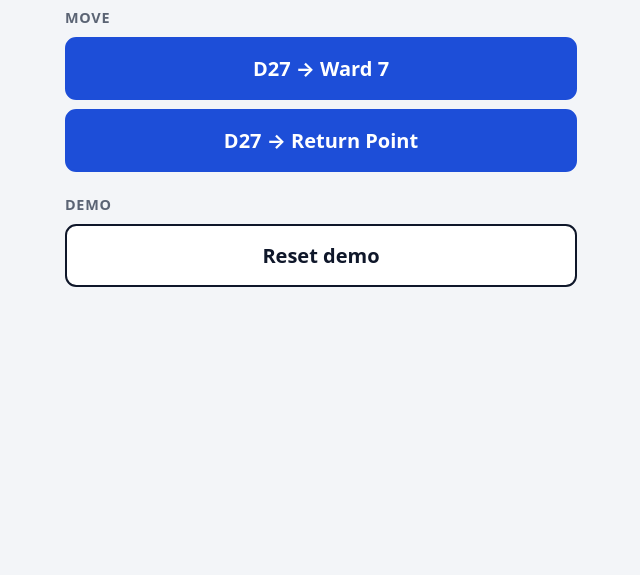
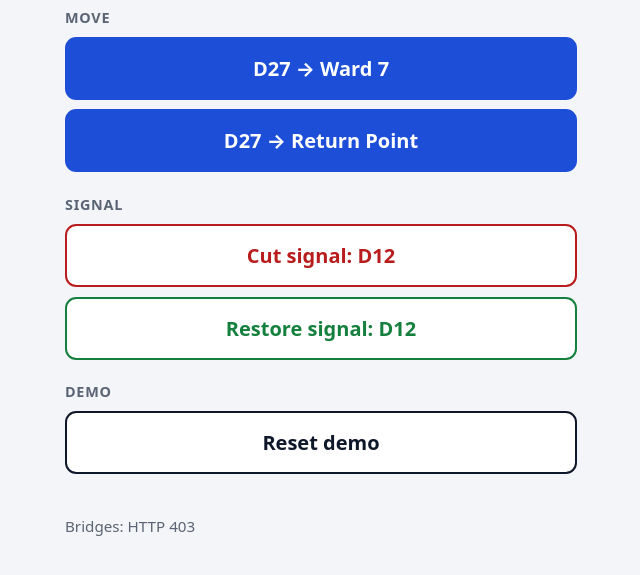
Before and after one commit to Ri-Dearg/health-hack26, a Django app: page /demo/simulator/ in a window 1280 px wide. Shown: the part 133-708 px from the top of the page, without its empty margins (319-959 px from the left). Run offline with Django 5.2, Linux system fonts and the light colour scheme; the visitor is signed in with stand-in values (Sample User, id 1).

Commit message:
feat: ✨ add simulator heartbeat and cut/restore signal buttons
Why: dashboard shows red Disconnected and a Needs locating count when a tag stops reporting
Verified: verify-loop PASS 62/62; HTTP run on scratch db: D12 cut 15s -> disconnected, restore -> ok
Refs: pitch plan v2 slice 5
Next: heartbeat appends ~40 LocationLog rows/min (2 tracked items); dedupe proposal awaits approval

```diff
--- a/equipment/live_views.py
+++ b/equipment/live_views.py
@@ -14,7 +14,7 @@ from django.views.decorators.csrf import csrf_exempt
 from django.views.decorators.http import require_POST
 
 from . import pitch_demo, services
-from .location import active_tag, record_location
+from .location import active_tag, record_location, signal_states
 from .models import Equipment, Loan, LocationLog, Tag, WaitlistEntry
 
 EVENT_TEXT = {
@@ -59,10 +59,12 @@ def bridge_read(request):
 
 
 def ago(when, now):
-    """큰 화면용 상대 시간: just now / 2 min ago / 3 h ago / 4 days ago."""
+    """큰 화면용 상대 시간: just now / 25 sec ago / 2 min ago / 3 h ago / 4 days ago."""
     seconds = max(0, int((now - when).total_seconds()))
+    if seconds < 10:
+        return "just now"
     if seconds < 60:
-        return "just now"
+        return f"{seconds} sec ago"  # 연결이 끊긴 장비는 초 단위로 늘어나는 게 보여야 한다
     if seconds < 3600:
         return f"{seconds // 60} min ago"
     if seconds < 86400:
@@ -79,6 +81,8 @@ def feed_data():
         .prefetch_related(Prefetch("loans", queryset=Loan.objects.open(), to_attr="open_loans"))
         .order_by("asset_number")
     )
+    items = list(items)
+    signals = signal_states([item.pk for item in items], now)
     rows = []
     for item in items:
         loan = item.open_loans[0] if item.open_loans else None
@@ -91,7 +95,7 @@ def feed_data():
             "location": item.location,
             "last_seen": item.location_updated_at.isoformat(),
             "last_seen_text": ago(item.location_updated_at, now),
-            "signal": None,  # 슬라이스 5(연결 끊김) 자리
+            "signal": signals.get(item.pk),  # "ok" / "disconnected" / None(브리지가 본 적 없음)
         })
 
     next_patient = None
@@ -107,7 +111,9 @@ def feed_data():
             }
 
     events = []
-    for log in LocationLog.objects.select_related("equipment").order_by("-recorded_at", "-pk")[:8]:
+    # 시뮬레이터 하트비트는 로그에는 남기지만 최근 이벤트 목록은 덮지 않게 뺀다.
+    logs = LocationLog.objects.exclude(raw_payload__heartbeat=True).select_related("equipment")
+    for log in logs.order_by("-recorded_at", "-pk")[:8]:
         events.append({
             "time": log.recorded_at.isoformat(),
             "ago": ago(log.recorded_at, now),
@@ -120,7 +126,7 @@ def feed_data():
         "stats": {
             "waiting": WaitlistEntry.objects.filter(status=WaitlistEntry.Status.WAITING).count(),
             "overdue": Loan.objects.overdue().count(),
-            "needs_locating": 0,  # 슬라이스 5에서 연결 끊김 수로 채운다
+            "needs_locating": sum(1 for state in signals.values() if state == "disconnected"),
             "available": Equipment.objects.filter(status=Equipment.Status.AVAILABLE).count(),
         },
         "items": rows,
@@ -144,7 +150,8 @@ def simulator(request):
     """시연용 블루투스 신호 시뮬레이터. 버튼은 fetch로 POST하고, 브리지와 같은 record_location을 부른다."""
     if request.method != "POST":
         moves = [{"asset": a, "location": loc, "label": f"{a} \u2192 {loc}"} for a, loc in pitch_demo.MOVES]
-        return render(request, "equipment/simulator.html", {"moves": moves})
+        return render(request, "equipment/simulator.html", {
+            "moves": moves, "cuts": pitch_demo.CUTS, "heartbeat_ms": settings.BT_HEARTBEAT_SECONDS * 1000})
     try:
         data = json.loads(request.body or "{}")
     except json.JSONDecodeError:
@@ -161,4 +168,17 @@ def simulator(request):
             return JsonResponse({"ok": False, "error": "No Bluetooth tag on that item, or no location."}, status=400)
         record_location(tag.equipment, location=location, tag=tag, payload={"simulated": True, **data})
         return JsonResponse({"ok": True, "message": f"{tag.equipment.asset_number} seen at {location}."})
+    if action == "heartbeat":
+        # 브리지가 계속 보고 있다는 신호: 이미 브리지가 본 적 있는 장비를 현재 위치 그대로 다시 기록한다(끊은 장비는 제외).
+        exclude = {str(a) for a in data.get("exclude", []) or []}
+        tags = (Tag.objects.filter(tag_type=Tag.TagType.BLUETOOTH, is_active=True, equipment__isnull=False,
+                                   equipment__location_logs__source=LocationLog.Source.MICROBIT)
+                .exclude(equipment__asset_number__in=exclude).select_related("equipment").distinct()
+                .order_by("equipment__asset_number"))
+        beat = []
+        for tag in tags:
+            item = Equipment.objects.get(pk=tag.equipment_id)  # 방금 바뀐 위치(예: 반납 지점)를 그대로 유지
+            record_location(item, location=item.location, tag=tag, payload={"simulated": True, "heartbeat": True})
+            beat.append(item.asset_number)
+        return JsonResponse({"ok": True, "assets": beat, "message": "Heartbeat: " + (", ".join(beat) or "none")})
     return JsonResponse({"ok": False, "error": "Unknown action."}, status=400)
--- a/equipment/pitch_demo.py
+++ b/equipment/pitch_demo.py
@@ -28,6 +28,7 @@ WAITLIST = [  # 휠체어 대기 명단: 우선순위가 서로 다르다. 1순
 
 # 시뮬레이터 버튼 (자산번호, 구역)
 MOVES = [("D27", WARD_7), ("D27", RETURN_POINT)]
+CUTS = ["D12"]  # "Cut signal" / "Restore signal" 버튼
 
 
 @transaction.atomic
--- a/templates/equipment/simulator.html
+++ b/templates/equipment/simulator.html
@@ -32,10 +32,17 @@
     <button type="button" data-action="move" data-asset="{{ m.asset }}" data-location="{{ m.location }}">{{ m.label }}</button>
   {% endfor %}
 
+  <h2>Signal</h2>
+  {% for asset in cuts %}
+    <button type="button" class="cut" data-action="cut" data-asset="{{ asset }}">Cut signal: {{ asset }}</button>
+    <button type="button" class="restore" data-action="restore" data-asset="{{ asset }}">Restore signal: {{ asset }}</button>
+  {% endfor %}
+
   <h2>Demo</h2>
   <button type="button" class="reset" data-action="reset">Reset demo</button>
 
   <div id="status" role="status"></div>
+  <p class="muted" id="heartbeat">Bridges: starting…</p>
 
 <script>
 (function () {
@@ -59,11 +66,32 @@
     });
   }
 
+  // 하트비트: 이 페이지가 열려 있는 동안 브리지가 장비를 계속 보고 있다고 알린다. 끊은 장비는 뺀다.
+  var HEARTBEAT_MS = {{ heartbeat_ms }};
+  var cut = {};
+  var heartbeatBox = document.getElementById("heartbeat");
+
+  function heartbeat() {
+    var exclude = Object.keys(cut);
+    return send({ action: "heartbeat", exclude: exclude })
+      .then(function (data) {
+        heartbeatBox.textContent = data.ok
+          ? "Bridges online · seeing " + (data.assets.join(", ") || "nothing") + (exclude.length ? " · cut: " + exclude.join(", ") : "")
+          : "Bridges: " + data.error;
+      })
+      .catch(function () { heartbeatBox.textContent = "Bridges: cannot reach the server"; });
+  }
+  heartbeat();
+  setInterval(heartbeat, HEARTBEAT_MS);
+
   document.addEventListener("click", function (e) {
     var b = e.target.closest("button[data-action]");
     if (!b) return;
     var action = b.dataset.action;
+    if (action === "cut") { cut[b.dataset.asset] = true; show("Signal cut: " + b.dataset.asset + ". It turns red on the dashboard shortly."); heartbeat(); return; }
+    if (action === "restore") { delete cut[b.dataset.asset]; show("Signal restored: " + b.dataset.asset + "."); heartbeat(); return; }
     if (action === "reset" && !confirm("Reset the demo data to the start state?")) return;
+    if (action === "reset") cut = {};
     var body = { action: action };
     if (b.dataset.asset) body.asset = b.dataset.asset;
     if (b.dataset.location) body.location = b.dataset.location;
```
